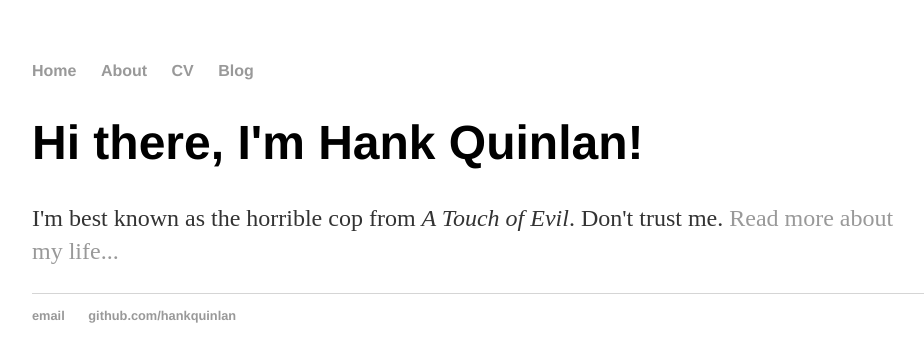
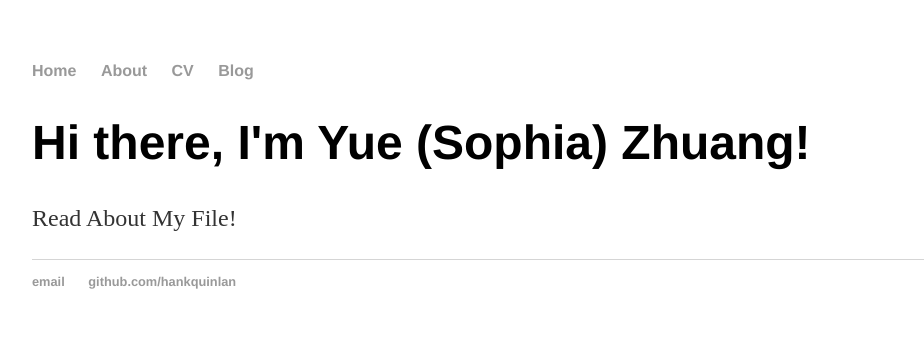
Before and after one commit to zysophia/zysophia_template.github.io, a Jekyll site: the page built from index.html, in a window 1280 px wide. Shown: the top 362 px of the page, without its empty margins (160-1084 px from the left). Built offline with Jekyll 4.4.1, drawn with Linux system fonts in a browser that asks for light colours.

Commit message:
Update index.html

```diff
--- a/index.html
+++ b/index.html
@@ -1,9 +1,9 @@
 ---
 layout: default
-title: Hank Quinlan, Horrible Cop
+title: Yue Zhuang, Personal HomePage
 ---
 
 		<div class="blurb">
-			<h1>Hi there, I'm Hank Quinlan!</h1>
-			<p>I'm best known as the horrible cop from <em>A Touch of Evil</em>. Don't trust me. <a href="/about">Read more about my life...</a></p>
+			<h1>Hi there, I'm Yue (Sophia) Zhuang!</h1>
+			<p>Read About My File!</p>
 		</div>
```
